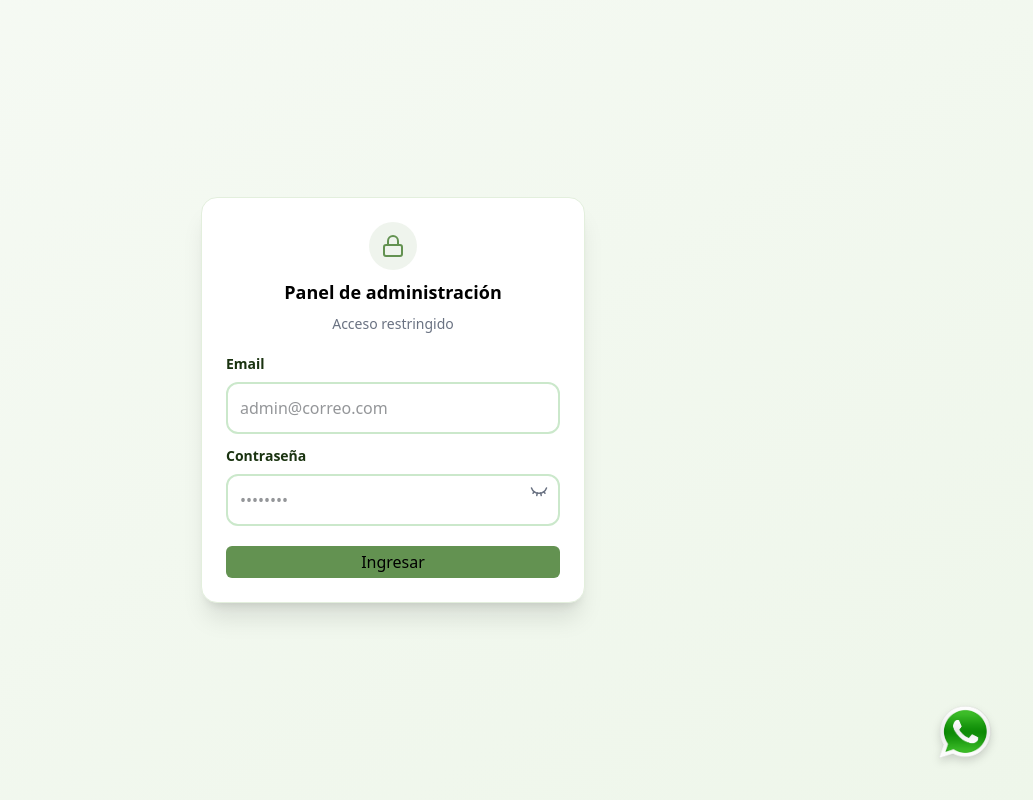
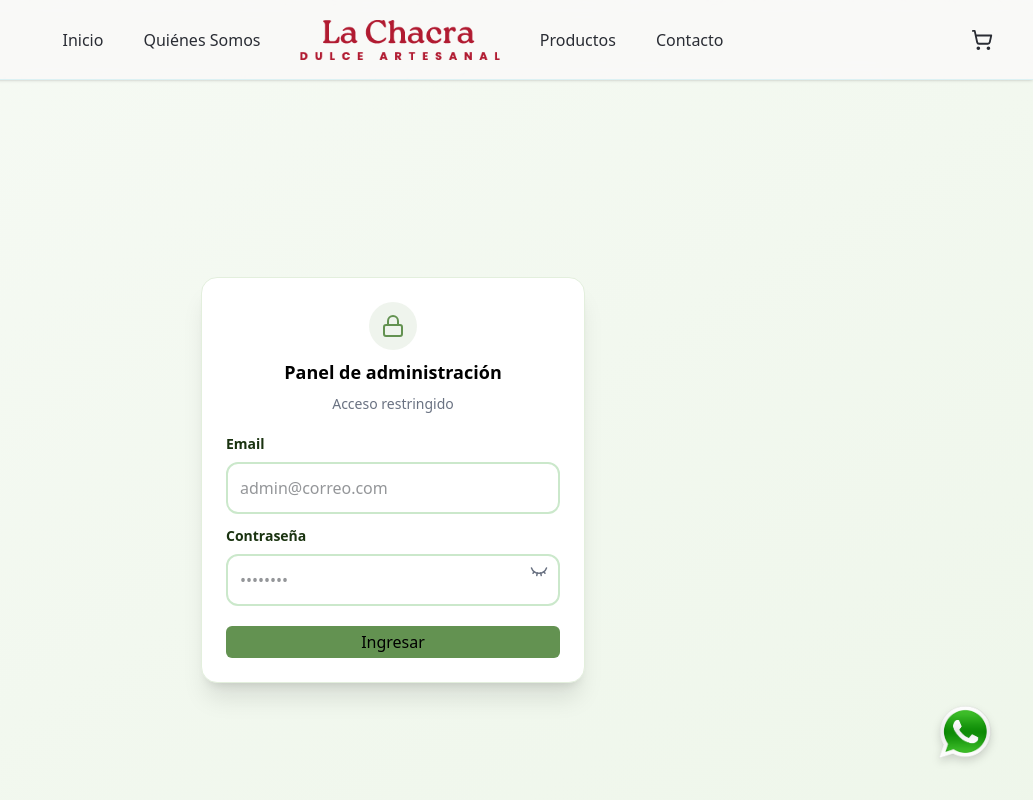
Before and after one commit to FlorenciaRusso9606/la_chacra_project, a Next.js app: page /dashboard-lch-2026/login in a window 1280 px wide. Shown: the whole page, without its empty margins (247-1280 px from the left). Built offline with nearby package versions, Linux system fonts and the light colour scheme; no server answers.

Commit message:
Refactor(admin): Add navbar to login page an layout

```diff
--- a/app/dashboard-lch-2026/(admin)/layout.tsx
+++ b/app/dashboard-lch-2026/(admin)/layout.tsx
@@ -5,6 +5,7 @@ import { useEffect } from "react";
 import { useRouter } from "next/navigation";
 import { AdminSidebar } from "../../components/admin/AdminSidebar";
 import { Loader } from "../../components/ui/Loader";
+import { Navbar } from "@/app/components/Navbar";
 
 export default function AdminLayout({
   children,
@@ -29,9 +30,13 @@ export default function AdminLayout({
   }
 
   return (
-    <div className="flex min-h-screen">
-      <AdminSidebar />
+    <div className="min-h-screen">
+      <Navbar/>
+      <div className="flex">
+        <AdminSidebar />
       <main className="flex-1 p-6">{children}</main>
+      </div>
+
     </div>
   );
 }
--- a/app/dashboard-lch-2026/login/page.tsx
+++ b/app/dashboard-lch-2026/login/page.tsx
@@ -13,7 +13,7 @@ import { useState } from "react";
 import { motion } from "framer-motion";
 import { Button } from "@/app/components/ui/Button";
 import { Input } from "@/app/components/Form/Input";
-
+import { Navbar } from "@/app/components/Navbar";
 export default function LoginPage() {
   const router = useRouter();
   const { setAdmin } = useAuth();
@@ -42,7 +42,9 @@ export default function LoginPage() {
   };
 
   return (
-    <main className="min-h-screen w-full flex items-center justify-center bg-gradient-to-br from-[#f6faf4] to-[#eef6ea] px-4">
+    <div>
+      <Navbar/>
+ <main className="min-h-screen w-full flex items-center justify-center bg-gradient-to-br from-[#f6faf4] to-[#eef6ea] px-4">
       <motion.div
         initial={{ opacity: 0, y: 25 }}
         animate={{ opacity: 1, y: 0 }}
@@ -107,5 +109,7 @@ export default function LoginPage() {
         </div>
       </motion.div>
     </main>
+    </div>
+
   );
 }
```
